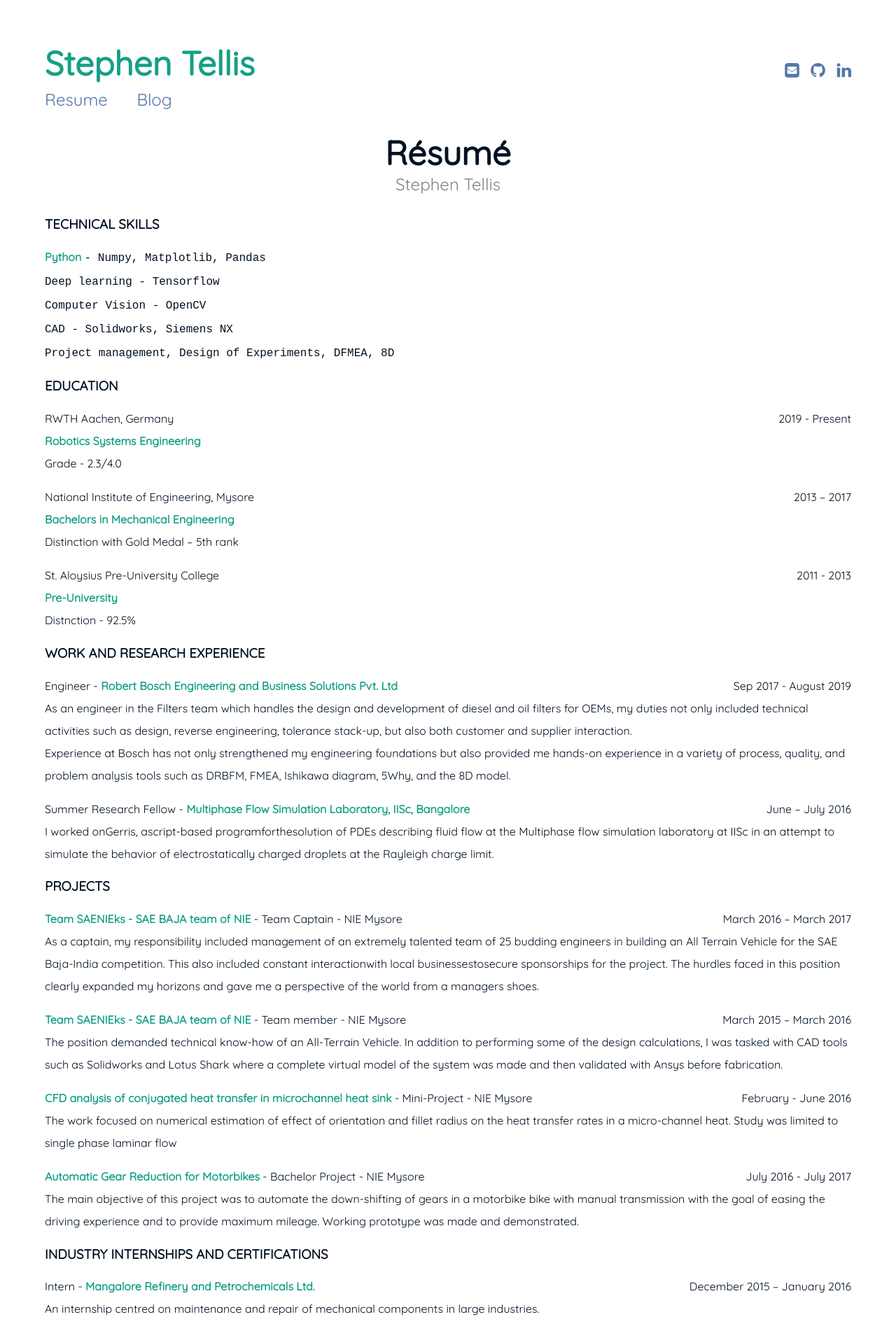
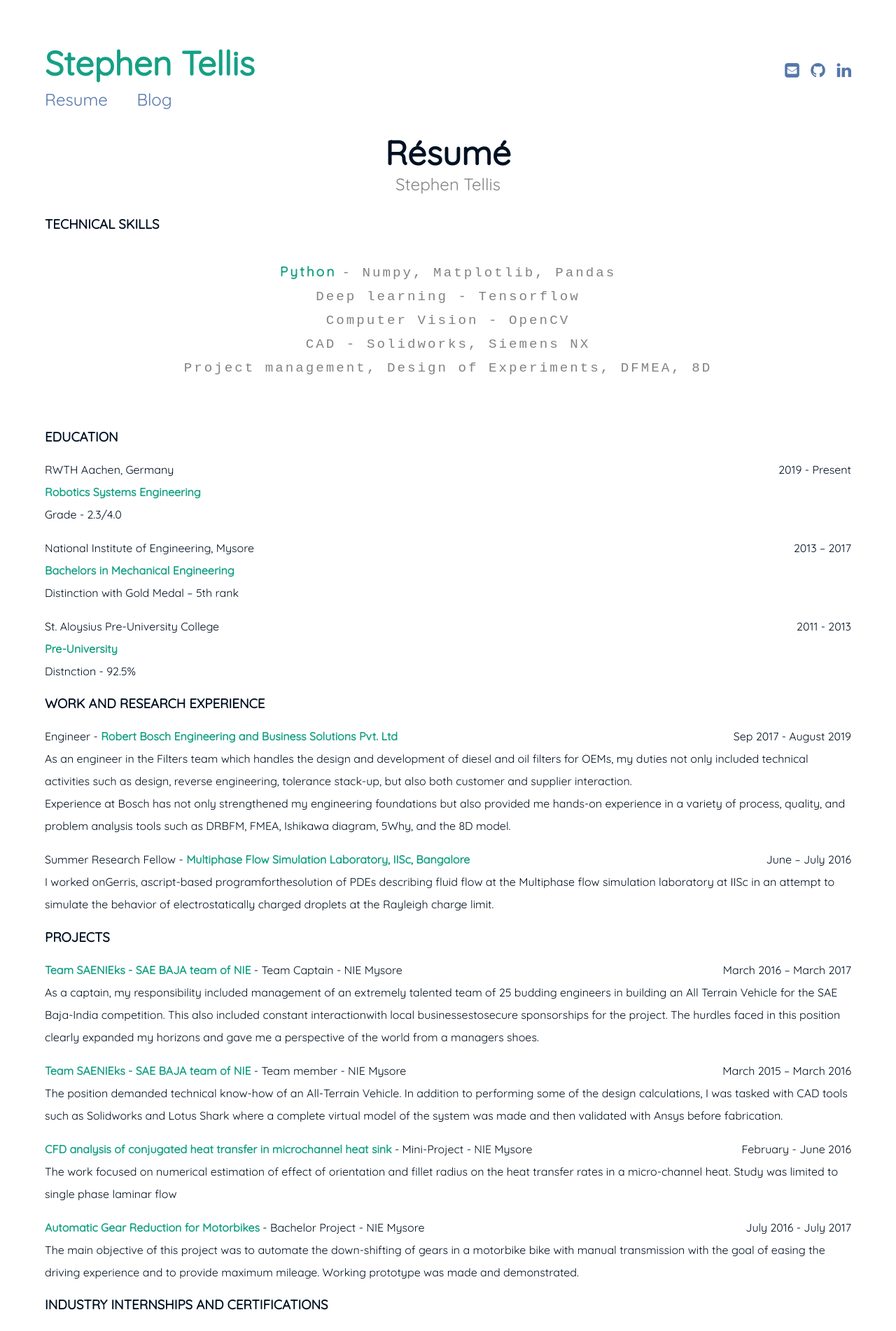
Before and after one commit to Stephen-Tellis/home, a Jekyll site: the page built from resume.md, in a window 1280 px wide. Shown: the top 1902 px of the page at 70% size. Built offline with Jekyll 4.4.1, drawn with Linux system fonts in a browser that asks for light colours.

````diff
--- a/resume.md
+++ b/resume.md
@@ -8,7 +8,7 @@ subtitle: Stephen Tellis
 <br>-->
 
 ### TECHNICAL SKILLS
-**Python** ```- Numpy, Matplotlib, Pandas ```
+> **Python** ```- Numpy, Matplotlib, Pandas ```
 ``` Deep learning - Tensorflow ```
 ``` Computer Vision - OpenCV ```
 ``` CAD - Solidworks, Siemens NX ```
````
